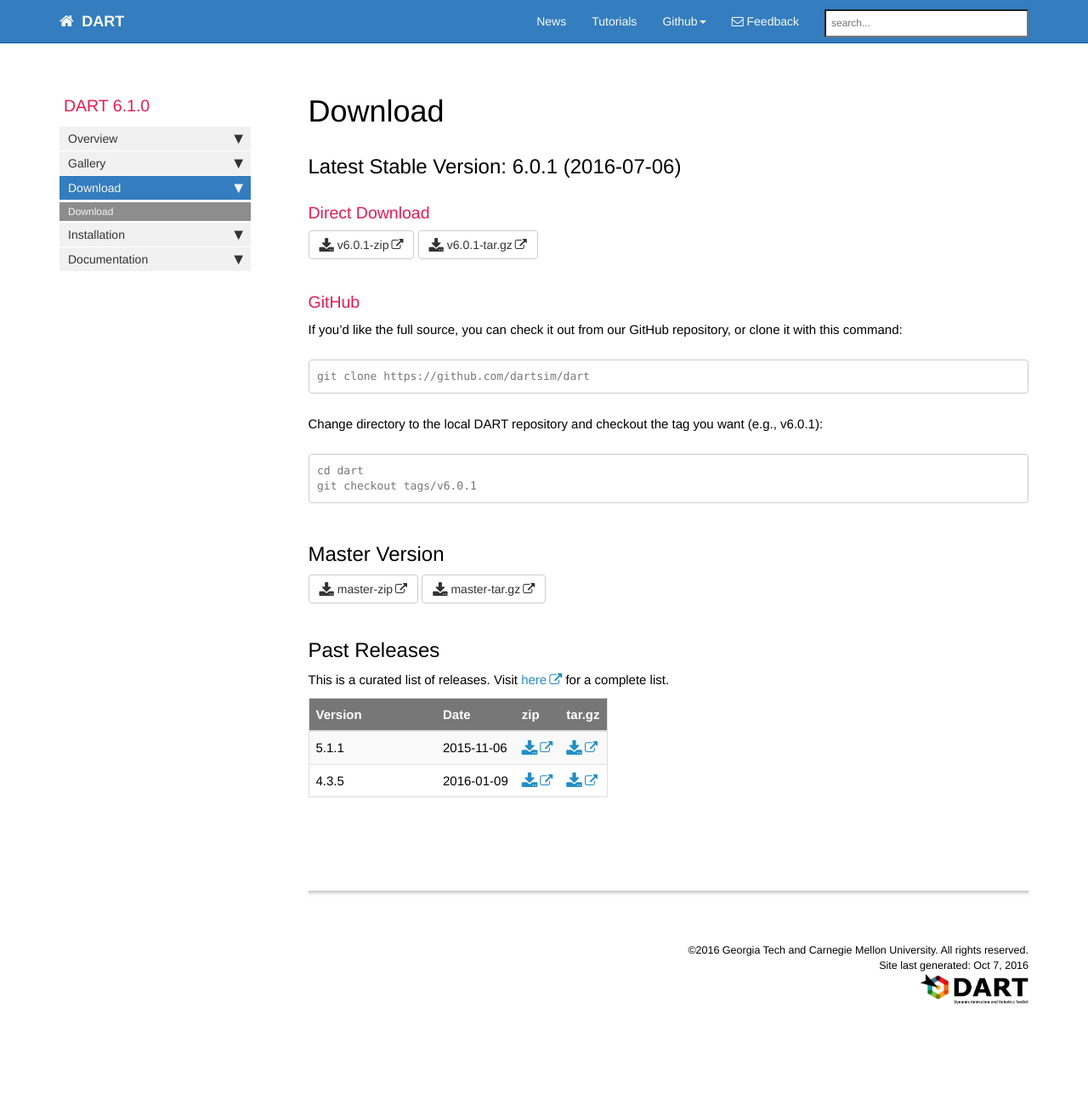
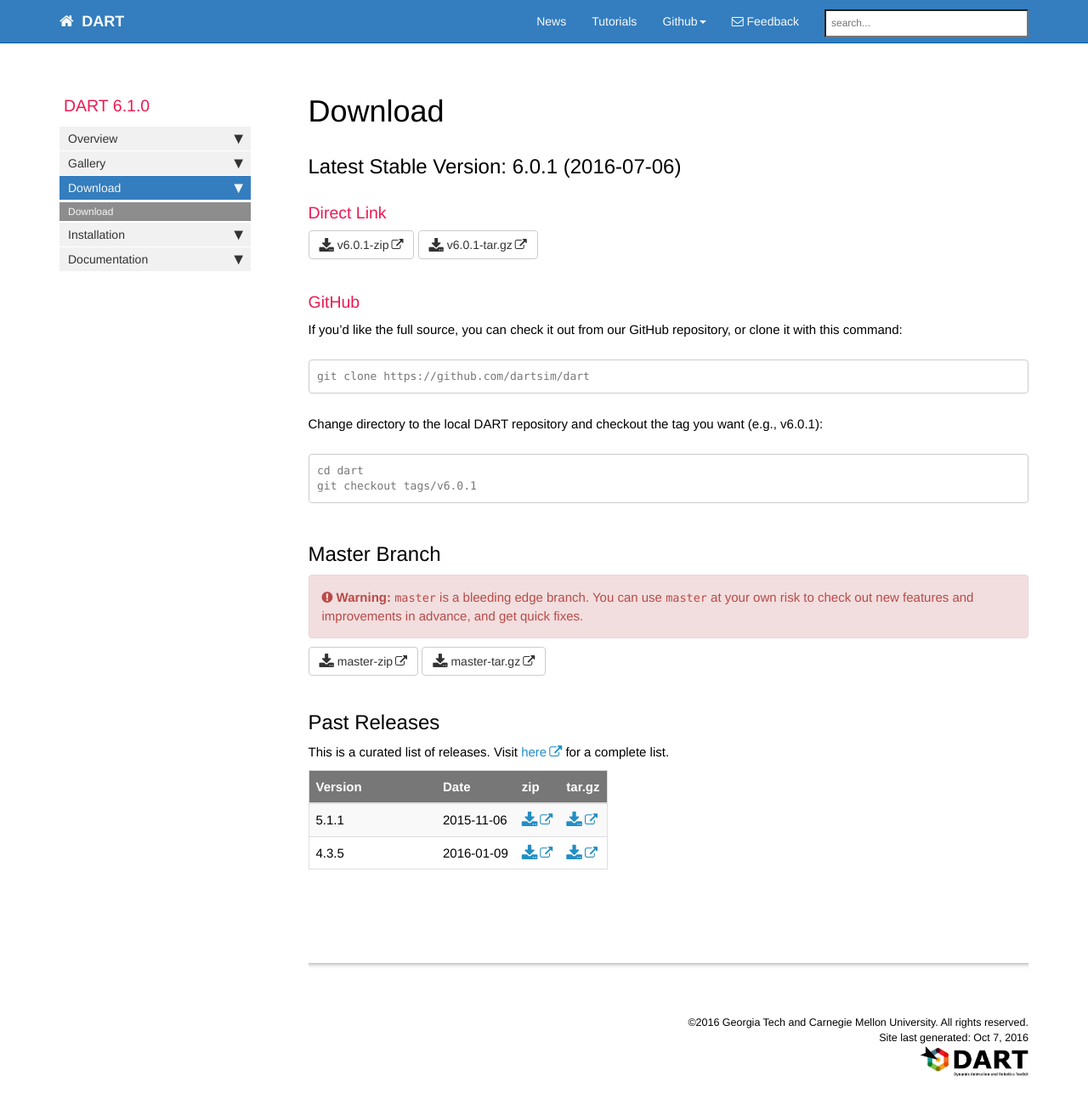
Before and after one commit to dartsim/dartsim.github.io, a Jekyll site: the page built from pages/mydoc/mydoc_download.md, in a window 1280 px wide and 1327 px high. Shown: the top 1306 px of the window at 85% size. Built offline with Jekyll 4.4.1, drawn with Linux system fonts in a browser that asks for light colours; nearby versions of some CDN libraries; comment, search, counter and statistics services are not loaded.

Commit message:
Add warning to using master branch

````diff
--- a/pages/mydoc/mydoc_download.md
+++ b/pages/mydoc/mydoc_download.md
@@ -8,7 +8,7 @@
 
 ## Latest Stable Version: 6.0.1 (2016-07-06)
 
-### Direct Download
+### Direct Link
 
 <a href="https://github.com/dartsim/dart/archive/v6.0.1.zip" class="btn btn-default githubEditButton" role="button"><i class="fa fa-download fa-lg"></i> v6.0.1-zip</a>
 <a href="https://github.com/dartsim/dart/archive/v6.0.1.tar.gz" class="btn btn-default githubEditButton" role="button"><i class="fa fa-download fa-lg"></i> v6.0.1-tar.gz</a>
@@ -28,7 +28,9 @@
 git checkout tags/v6.0.1
 ```
 
-## Master Version
+## Master Branch
+
+{% include warning.html content="`master` is a bleeding edge branch. You can use `master` at your own risk to check out new features and improvements in advance, and get quick fixes." %}
 
 <a href="https://github.com/dartsim/dart/zipball/master" class="btn btn-default githubEditButton" role="button"><i class="fa fa-download fa-lg"></i> master-zip</a>
 <a href="https://github.com/dartsim/dart/tarball/master" class="btn btn-default githubEditButton" role="button"><i class="fa fa-download fa-lg"></i> master-tar.gz</a>
````
